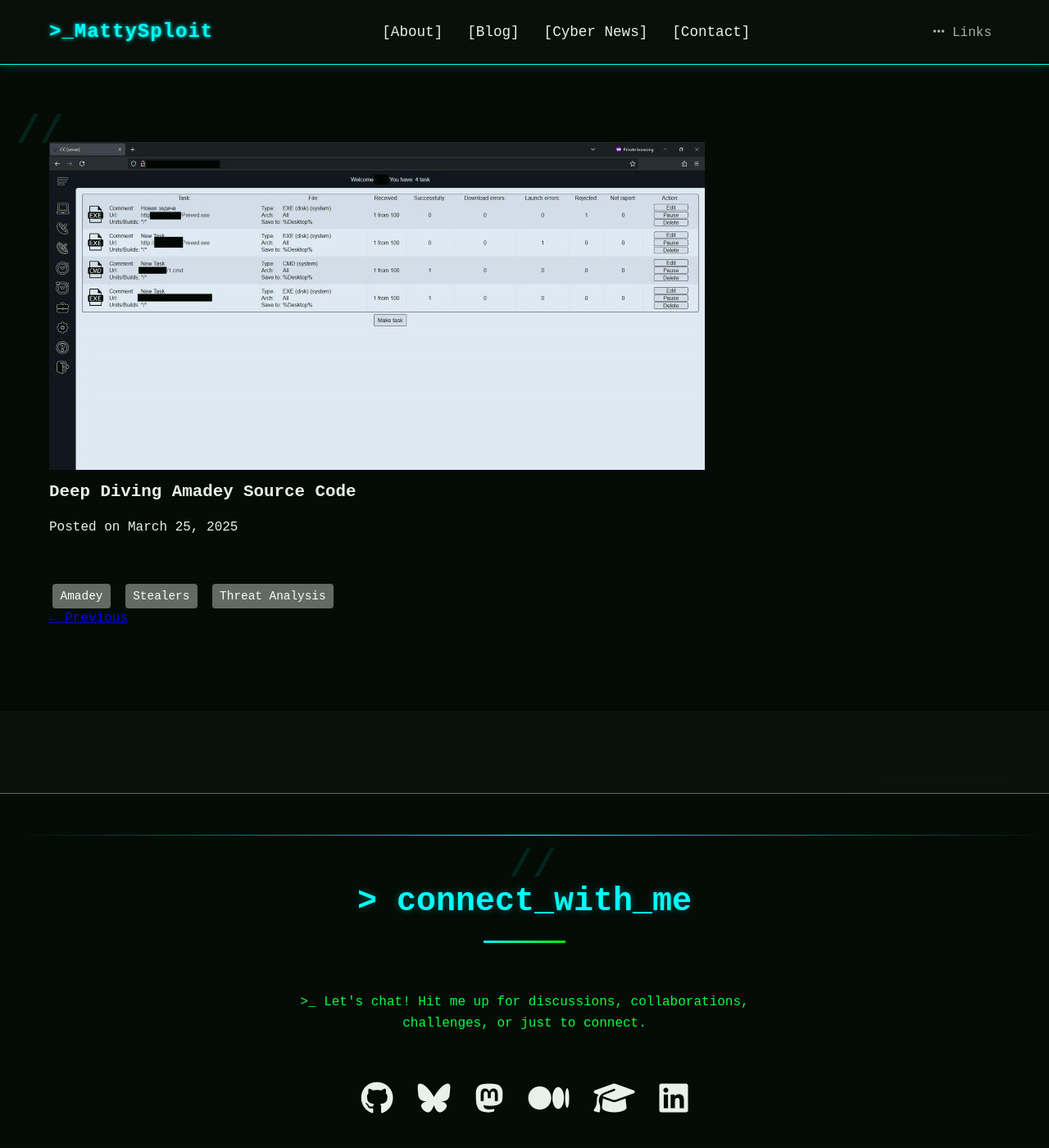
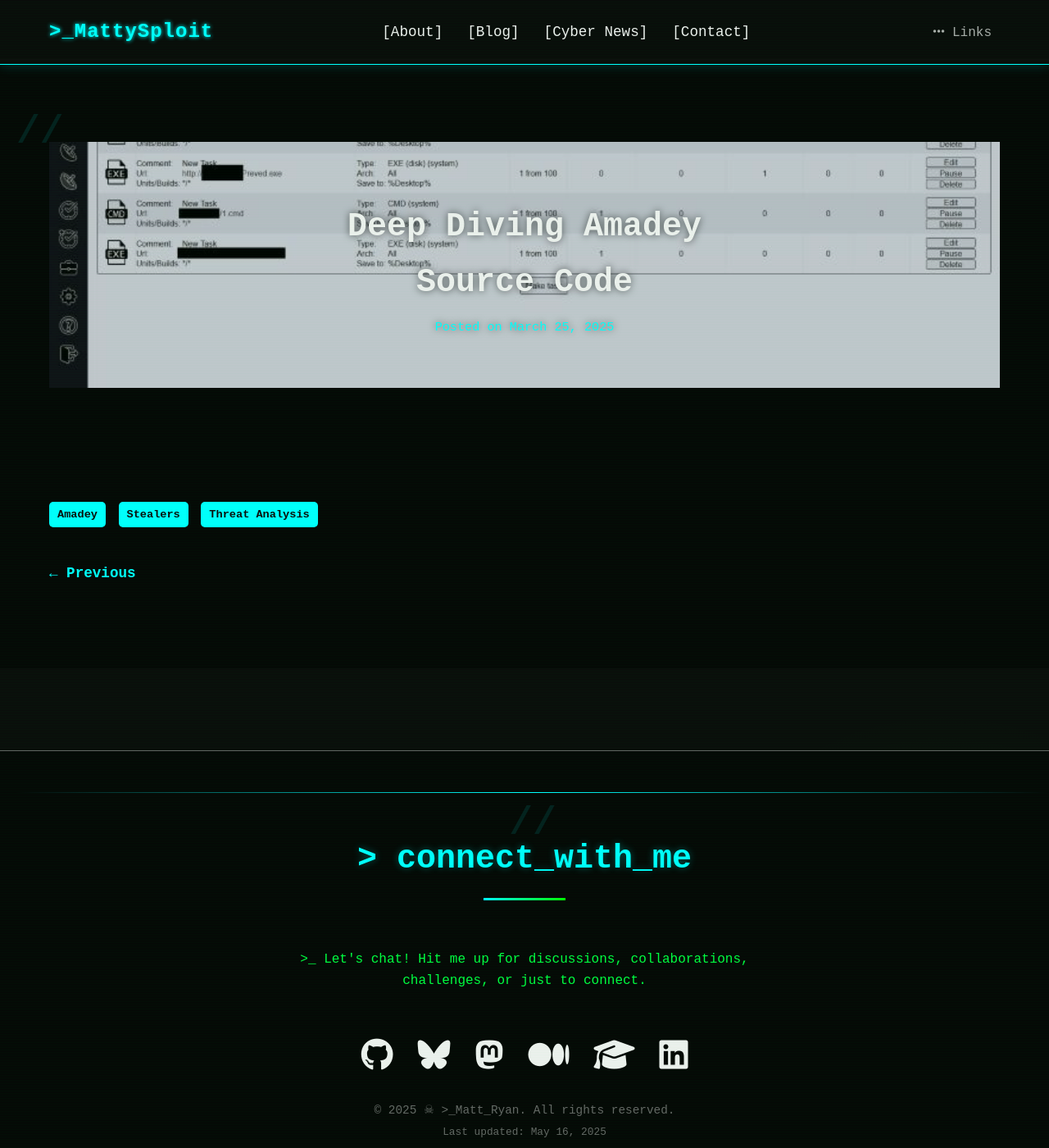
Before and after one commit to CTI-Buddy/cti-buddy.github.io, a Jekyll site: the page built from _posts/2025-03-01-amadey.md, in a window 1280 px wide and 1400 px high. Shown: the whole window at 82% size. Built offline with Jekyll 4.4.1, drawn with Linux system fonts in a browser that asks for light colours.

Commit message:
Update style.css

```diff
--- a/assets/css/style.css
+++ b/assets/css/style.css
@@ -523,6 +523,90 @@
   color: #fff;
 }
 
+/* Base font for post readability */
+.single-post {
+  font-family: Verdana, Geneva, sans-serif;
+  color: var(--light);
+  line-height: 1.7;
+  font-size: 1.1rem;
+}
+
+/* Post Hero Image & Title */
+.post-image-header {
+  position: relative;
+  text-align: center;
+  margin-bottom: 2rem;
+}
+
+.post-hero-img {
+  width: 100%;
+  height: 300px;
+  object-fit: cover;
+  filter: grayscale(30%) brightness(85%);
+}
+
+.post-title-overlay {
+  position: absolute;
+  top: 50%;
+  left: 50%;
+  transform: translate(-50%, -50%);
+  color: var(--light);
+  text-shadow: 0 0 10px rgba(0,0,0,0.6);
+}
+
+.post-title {
+  font-size: 2.5rem;
+  margin-bottom: 0.5rem;
+  text-align: center;
+}
+
+/* Post Meta Date */
+.meta {
+  font-size: 0.95rem;
+  font-family: 'Courier New', Courier, monospace;
+  color: var(--primary);
+}
+
+/* Post Content */
+.post-content {
+  padding: 2rem 0;
+}
+
+/* Tags */
+.post-tags {
+  margin-top: 2rem;
+}
+
+.tag {
+  display: inline-block;
+  background-color: var(--primary);
+  color: var(--dark);
+  padding: 4px 10px;
+  margin: 0 5px 10px 0;
+  border-radius: 5px;
+  font-size: 0.85rem;
+  font-weight: bold;
+}
+
+/* Navigation Links */
+.post-nav {
+  margin-top: 2rem;
+  display: flex;
+  justify-content: space-between;
+}
+
+.post-nav a {
+  color: var(--primary);
+  text-decoration: none;
+  font-weight: bold;
+  transition: color 0.3s;
+}
+
+.post-nav a:hover {
+  color: var(--light);
+}
+
+
         /* Contact Section */
         .contact-links {
             display: flex;
```
